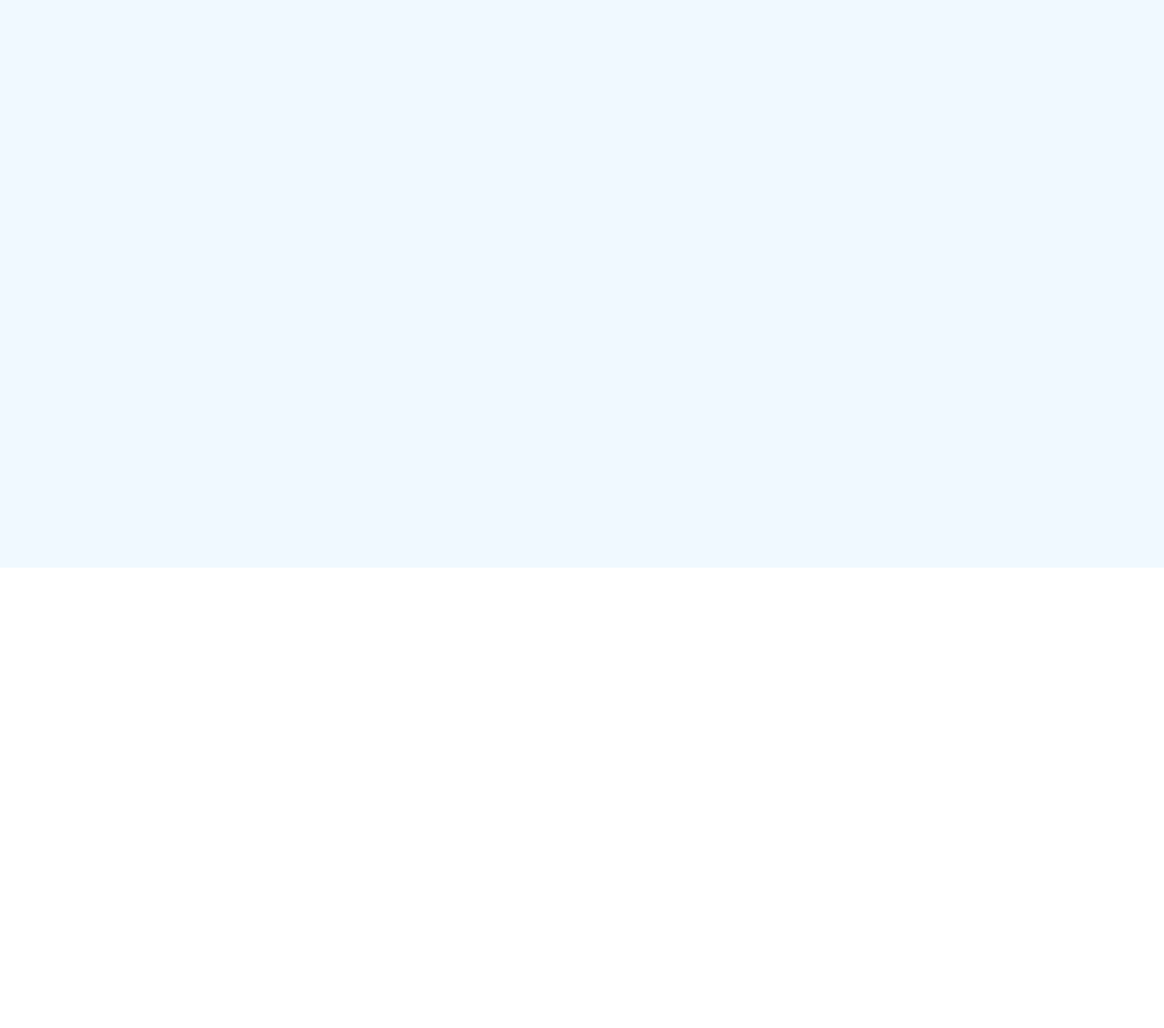
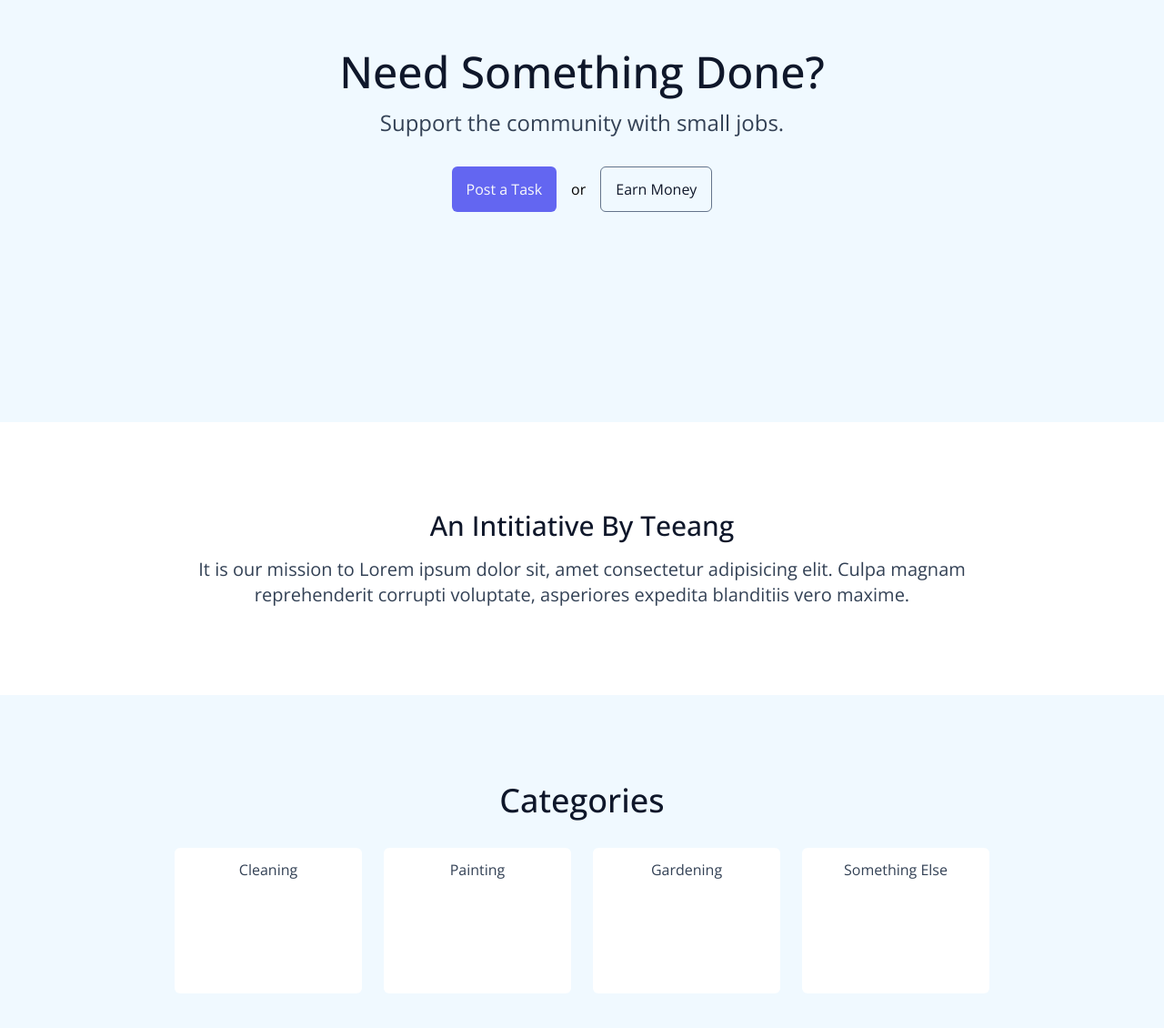
Before and after one commit to davidtaing/marketplace, a Next.js app: page / in a window 1280 px wide. Shown: the part 176-1306 px from the top of the page at 91% size. Before the commit the page ends 800 px from the top, so only its background shows below. Built offline with nearby package versions, Linux system fonts and the light colour scheme.

Commit message:
feat: Homepage

```diff
--- a/src/pages/index.tsx
+++ b/src/pages/index.tsx
@@ -1,7 +1,62 @@
 import type { NextPage } from "next";
 
+const BUTTON = "rounded-md px-4 py-3";
+const PRIMARY_BUTTON =
+  "bg-indigo-500 hover:bg-indigo-600 active:bg-indigo-700 text-gray-50";
+const SECONDARY_BUTTON =
+  "border border-slate-500 hover:bg-slate-500 hover:text-gray-50 active:bg-slate-600 active:text-gray-50 text-slate-900";
+
+const LI = "w-full min-h-[10rem] bg-white text-slate-700 py-3 px-6 rounded-md";
+
 const Home: NextPage = () => {
-  return <div className="homepage"></div>;
+  return (
+    <div className="homepage">
+      <section className="hero-section min-h-[40rem] flex flex-col justify-center p-4 ">
+        <div className="flex flex-col items-center text-center max-w-4xl h-full mx-auto">
+          <h1 className="w-full text-5xl font-medium text-slate-900">
+            Need Something Done?
+          </h1>
+          <p className="w-full text-2xl mt-4 text-slate-700">
+            Support the community with small jobs.
+          </p>
+          <div className="flex gap-4 mt-8">
+            <button className={`${BUTTON} ${PRIMARY_BUTTON}`}>
+              Post a Task
+            </button>
+            <span className="text-l self-center">or</span>
+            <button className={`${BUTTON} ${SECONDARY_BUTTON}`}>
+              Earn Money
+            </button>
+          </div>
+        </div>
+      </section>
+      <section className="first-section py-24 px-4 bg-white flex flex-col justify-center">
+        <div className="max-w-4xl mx-auto  flex flex-col items-center text-center">
+          <h2 className="w-full text-3xl font-medium text-slate-900">
+            An Intitiative By Teeang
+          </h2>
+          <p className="w-full text-xl mt-4 text-slate-700">
+            It is our mission to Lorem ipsum dolor sit, amet consectetur
+            adipisicing elit. Culpa magnam reprehenderit corrupti voluptate,
+            asperiores expedita blanditiis vero maxime.
+          </p>
+        </div>
+      </section>
+      <section className="second-section py-24 px-4">
+        <div className="max-w-4xl mx-auto flex flex-col items-center text-center">
+          <h2 className="w-full text-4xl font-medium text-slate-900">
+            Categories
+          </h2>
+          <ul className="w-full grid md:grid-cols-4 auto-cols-fr gap-6 mt-8">
+            <li className={LI}>Cleaning</li>
+            <li className={LI}>Painting</li>
+            <li className={LI}>Gardening</li>
+            <li className={LI}>Something Else</li>
+          </ul>
+        </div>
+      </section>
+    </div>
+  );
 };
 
 export default Home;
```
